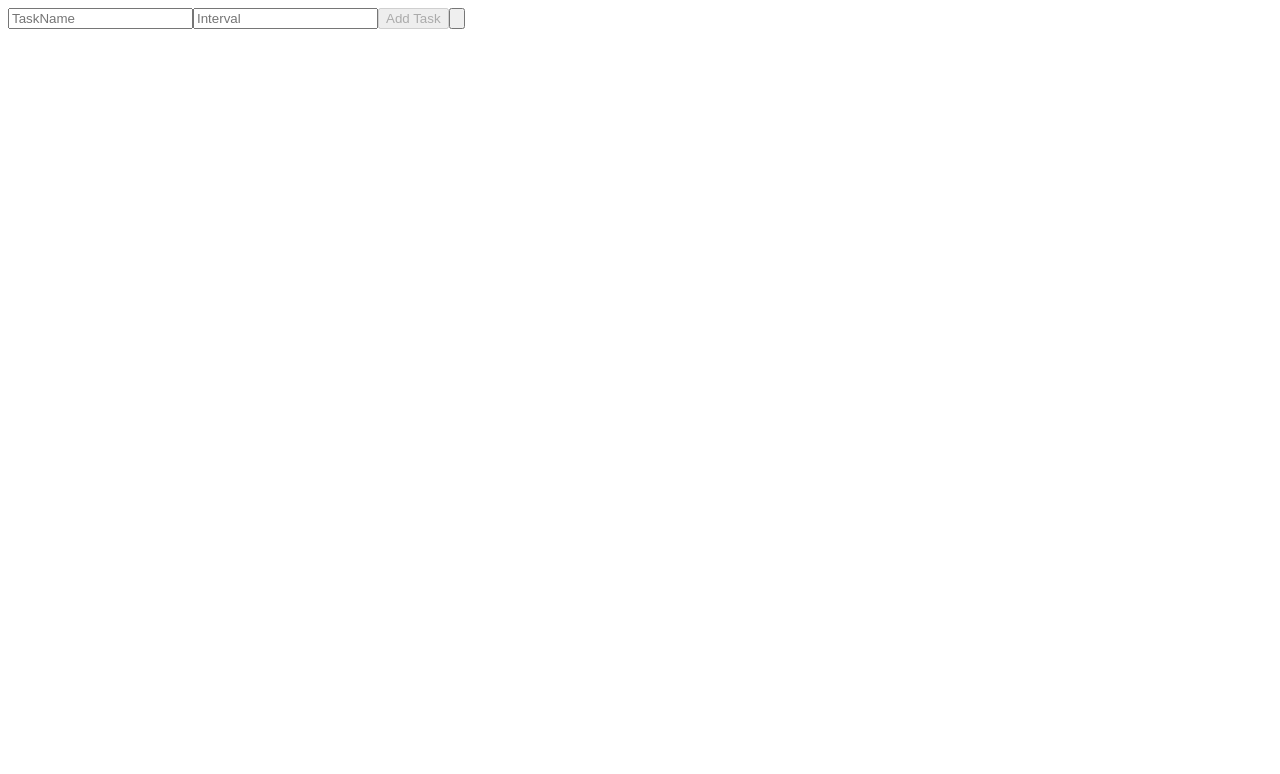
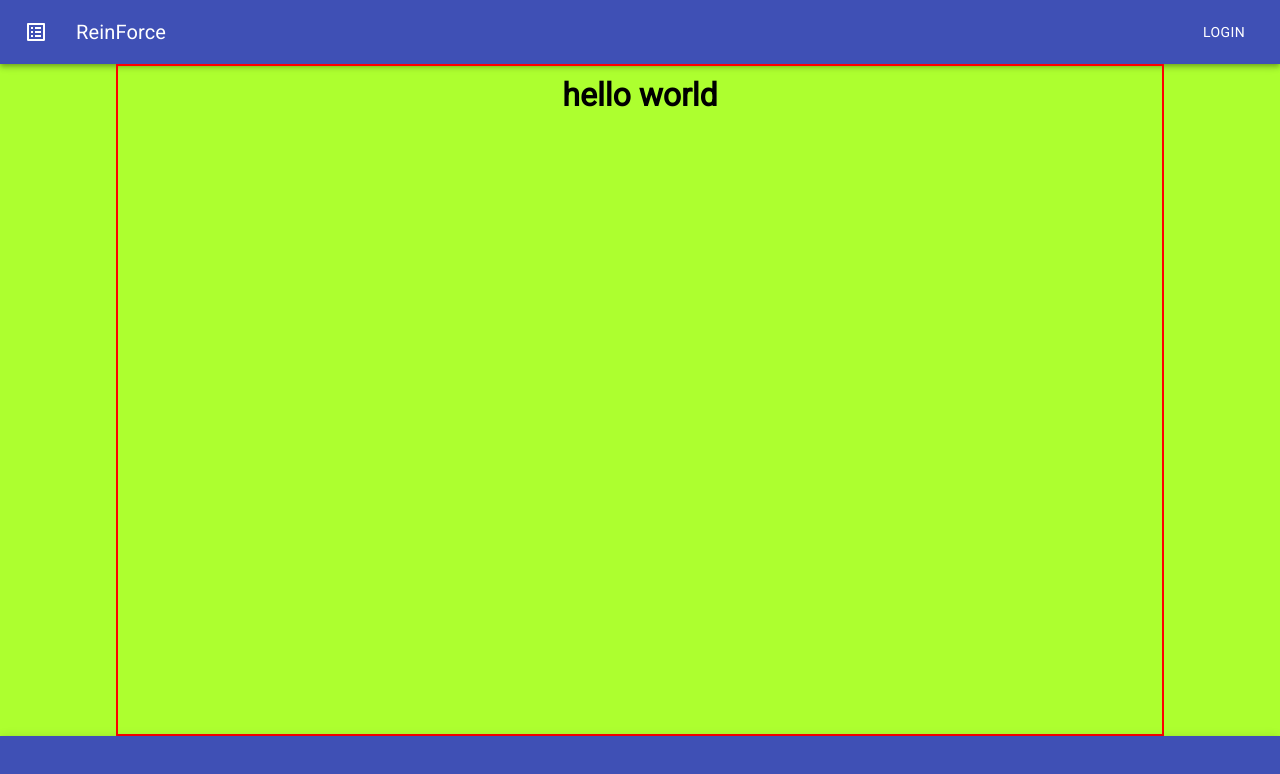
Before and after one commit to TaskCorp/ReinForce, a React app: page / in a window 1280 px wide. Shown: the top 774 px of the page. Built offline with nearby package versions, Linux system fonts and the light colour scheme.

Commit message:
basic layout

```diff
--- a/src/client/App.tsx
+++ b/src/client/App.tsx
@@ -1,8 +1,43 @@
 import React from "react";
 import { store } from "./Index";
+import TaskContainer from "./components/TaskContainer";
+import { BrowserRouter as Router, Route, Routes } from 'react-router-dom';
+import { createTheme, ThemeProvider } from '@mui/material/styles';
+import './index.scss';
+
+
+
+const theme = createTheme({
+  palette: {
+    primary: {
+      light: '#757ce8',
+      main: '#3f50b5',
+      // main: '#f0e5f0', navbar color
+      dark: '#002884',
+      // dark: '#000000',
+      contrastText: '#fff',
+    },
+    secondary: {
+      light: '#ff7961',
+      main: '#f44336',
+      dark: '#ba000d',
+      contrastText: '#000',
+    },
+  },
+});
 
 const App = () => {
-  return;
+  return (
+    <ThemeProvider theme={theme}>
+    <Router>
+      <Routes>
+        <Route path='/' element={<TaskContainer />} />
+        {/* <Route path='/' element={<Login user={user} setUser={setUser} />} /> */}
+        {/* <Route path='/home' element={<Homepage user={user} setUser={setUser} />} /> */}
+      </Routes>
+    </Router>
+  </ThemeProvider>
+  )
 };
 
 // export default App;
--- a/src/client/Index.tsx
+++ b/src/client/Index.tsx
@@ -1,35 +1,32 @@
-import * as React from 'react'
-import { createRoot, Root } from 'react-dom/client';
+import * as React from "react";
+import { createRoot, Root } from "react-dom/client";
 //! Change to configureStore, not createStore
-import { createStore, applyMiddleware, Store } from "redux"
-import { Provider } from "react-redux"
-import thunk from "redux-thunk"
+import { applyMiddleware, createStore, Store } from "redux";
+import { Provider } from "react-redux";
+import thunk from "redux-thunk";
 
-import App from './App';
+import App from "./App";
 import reducer from "./redux/Reducers";
 
-import { PostTask } from './components/AddTask'
-import Task from './components/Task';
+import { PostTask } from "./components/AddTask";
+import Task from "./components/Tasks";
 
-const rootElement: HTMLElement | null = document.getElementById('root');
+const rootElement: HTMLElement | null = document.getElementById("root");
 
-if (!rootElement) throw new Error('Fail to get root element in index.ts');
+if (!rootElement) throw new Error("Fail to get root element in index.ts");
 
 export const store: Store<TaskState, TaskAction> & {
-  dispatch: DispatchType
-} = createStore(reducer, applyMiddleware(thunk))
+  dispatch: DispatchType;
+} = createStore(reducer, applyMiddleware(thunk));
 
 const root: Root = createRoot(rootElement);
 
-
-
 root.render(
   <Provider store={store}>
-    {/* <App /> */}
-    <PostTask saveTask={Task}/>
-  </Provider>
+    <App />
+    {/* <PostTask saveTask={Task}/> */}
+  </Provider>,
 );
-
 
 // import * as React from "react"
 // import { render } from "react-dom"
--- /dev/null
+++ b/src/client/components/Footer.tsx
@@ -0,0 +1,36 @@
+import * as React from "react";
+import AppBar from "@mui/material/AppBar";
+import Box from "@mui/material/Box";
+import Toolbar from "@mui/material/Toolbar";
+import Typography from "@mui/material/Typography";
+import Button from "@mui/material/Button";
+import IconButton from "@mui/material/IconButton";
+import MenuIcon from "@mui/icons-material/Menu";
+
+export default function Footer() {
+  return (
+    <div id="Footer">
+      <Box sx={{ flexGrow: 1 }}>
+        <AppBar position="static">
+          <Toolbar>
+            {
+              /* <IconButton
+            size="large"
+            edge="start"
+            color="inherit"
+            aria-label="menu"
+            sx={{ mr: 2 }}
+          >
+            <MenuIcon />
+          </IconButton>
+          <Typography variant="h6" component="div" sx={{ flexGrow: 1 }}>
+            News
+          </Typography>
+          <Button color="inherit">Login</Button> */
+            }
+          </Toolbar>
+        </AppBar>
+      </Box>
+    </div>
+  );
+}
--- /dev/null
+++ b/src/client/components/NavBar.tsx
@@ -0,0 +1,34 @@
+import * as React from 'react';
+import AppBar from '@mui/material/AppBar';
+import Box from '@mui/material/Box';
+import Toolbar from '@mui/material/Toolbar';
+import Typography from '@mui/material/Typography';
+import Button from '@mui/material/Button';
+import IconButton from '@mui/material/IconButton';
+// import MenuIcon from '@mui/icons-material/Menu';
+import ListAltIcon from '@mui/icons-material/ListAlt';
+
+export default function NavBar() {
+  return (
+    <Box sx={{ flexGrow: 1 }}>
+      <AppBar position="static">
+        <Toolbar>
+          <IconButton
+            size="large"
+            edge="start"
+            color="inherit"
+            aria-label="menu"
+            sx={{ mr: 2 }}
+          >
+          <ListAltIcon />
+            {/* <MenuIcon /> */}
+          </IconButton>
+          <Typography variant="h6" component="div" sx={{ flexGrow: 1 }}>
+            ReinForce
+          </Typography>
+          <Button color="inherit">Login</Button>
+        </Toolbar>
+      </AppBar>
+    </Box>
+  );
+}
--- a/src/client/components/TaskContainer.tsx
+++ b/src/client/components/TaskContainer.tsx
@@ -5,3 +5,20 @@
  ** (2) - Main container - add task component, task list component
  ** (3) - Footer
  */
+
+import React from "react";
+import NavBar from "./NavBar";
+import Footer from "./Footer";
+import Tasks from "./Tasks";
+
+function TaskContainer() {
+  return (
+    <div id="TaskContainer">
+      <NavBar />
+      <Tasks />
+      <Footer />
+    </div>
+  );
+}
+
+export default TaskContainer;
--- /dev/null
+++ b/src/client/components/Tasks.tsx
@@ -0,0 +1,28 @@
+/**
+ ** The taskList component will house the following
+ ** (1) - container to place tasks
+ ** (2) - Each task should have: interval counter on left side, task description in middle, edit and delete buttons on right
+ * ? (3) - If there is time add tomato component before interval counter on left.
+ */
+
+import React from "react";
+
+function Tasks() {
+  return (
+    <div id="Tasks">
+      <h1>hello world</h1>
+    </div>
+  );
+}
+
+export default Tasks;
+
+// const Task: any = () => {
+//   return (
+//     <>
+//       <h1>hello world</h1>
+//     </>
+//   );
+// };
+
+// export default Task;
--- /dev/null
+++ b/src/client/index.scss
@@ -0,0 +1,62 @@
+@import url('https://fonts.googleapis.com/css2?family=Roboto&display=swap');
+@import url('https://fonts.googleapis.com/css2?family=Roboto+Mono:wght@100;200;400;500&display=swap');
+
+* {
+  margin: 0;
+  padding: 0;
+
+  font-family: 'Roboto', sans-serif;
+  // font-family: 'Times New Roman', Times, serif;
+
+  &:hover {
+    color: inherit;
+  }
+}
+
+body {
+  display: flex;
+  justify-content: center;
+}
+
+#root {
+  width: 100vw;
+  // background-color: aliceblue;
+  // display: flex;
+  // justify-content: center;
+  // align-items: center;
+}
+
+#TaskContainer {
+  width: 100vw;
+  height: 100vh;
+
+  background-color: greenyellow;
+
+  display: flex;
+  flex-direction: column;
+
+  // justify-content: space-around;
+
+  // >div {
+  //   height: max-content;
+  //   border: red 2px solid;
+  //   // align-self: center;
+  //   // justify-self: center;
+  //   // justify-items: center;
+  // }
+}
+
+#Tasks {
+  // justify-self: center;
+  align-self: center;
+  height: 100vh;
+
+  display: flex;
+  flex-direction: column;
+  align-items: center;
+  width: 80vw;
+  border: 2px solid red;
+  padding: 10px;
+}
+
+// #Footer {}
```
Also changed, not shown: src/client/components/Task.tsx (deleted, +0 -13 lines). Lines whose indentation alone changed are shown as unchanged.
